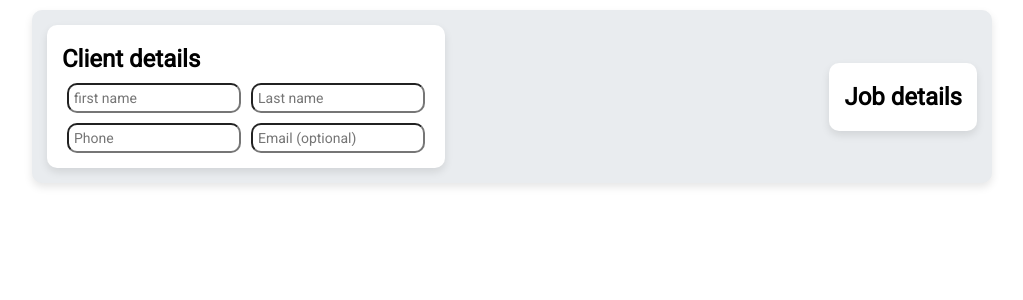
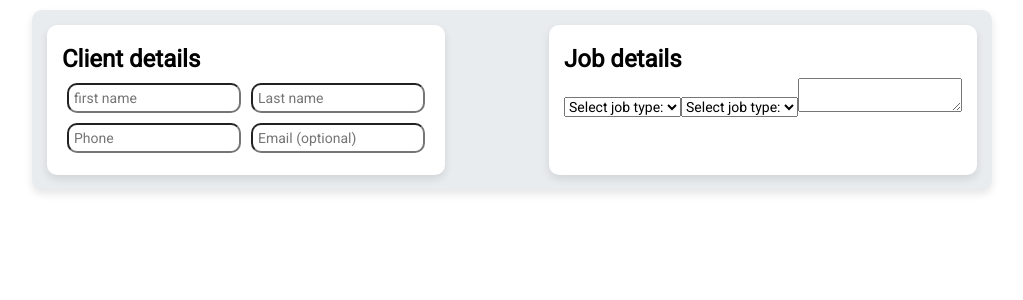
Before and after one commit to redskyby/js_developer_intern_test_task, a React (Create React App) app: page / in a window 1280 px wide. Shown: the top 300 px of the page, without its empty margins (128-1151 px from the left). Built offline with nearby package versions, Linux system fonts and the light colour scheme.

Commit message:
ClientDetails.tsx was done. JobDetails.tsx was started to init.

```diff
--- a/src/components/app/App.module.scss
+++ b/src/components/app/App.module.scss
@@ -21,6 +21,7 @@
 
     &_row {
         width: 100%;
+        height: min-content;
         display: flex;
         flex-direction: row;
         justify-content: space-between;
--- a/src/components/jobDetails/JobDetails.tsx
+++ b/src/components/jobDetails/JobDetails.tsx
@@ -6,6 +6,23 @@ const JobDetails = () => {
             <div className={style.main_title}>
                 <h1>Job details</h1>
             </div>
+            <form>
+                <select id="jobs" name="jobs">
+                    <option value="">Select job type:</option>
+                    <option value="value1">value1</option>
+                    <option value="value2">value2</option>
+                    <option value="value3">value3</option>
+                    <option value="value4">value4</option>
+                </select>
+                <select id="josSource" name="josSource">
+                    <option value="">Select job type:</option>
+                    <option value="value1">value1</option>
+                    <option value="value2">value2</option>
+                    <option value="value3">value3</option>
+                    <option value="value4">value4</option>
+                </select>
+                <textarea id="comment" name="comment"></textarea>
+            </form>
         </div>
     );
 };
--- a/src/services/Variables.scss
+++ b/src/services/Variables.scss
@@ -3,6 +3,7 @@ $common_styles: (
     box-shadow: 0 4px 8px rgba(0, 0, 0, 0.1),
     padding: 15px,
     background-color: #fff,
+    min-height: 150px,
 ) !default;
 
 $common_input: (
```
